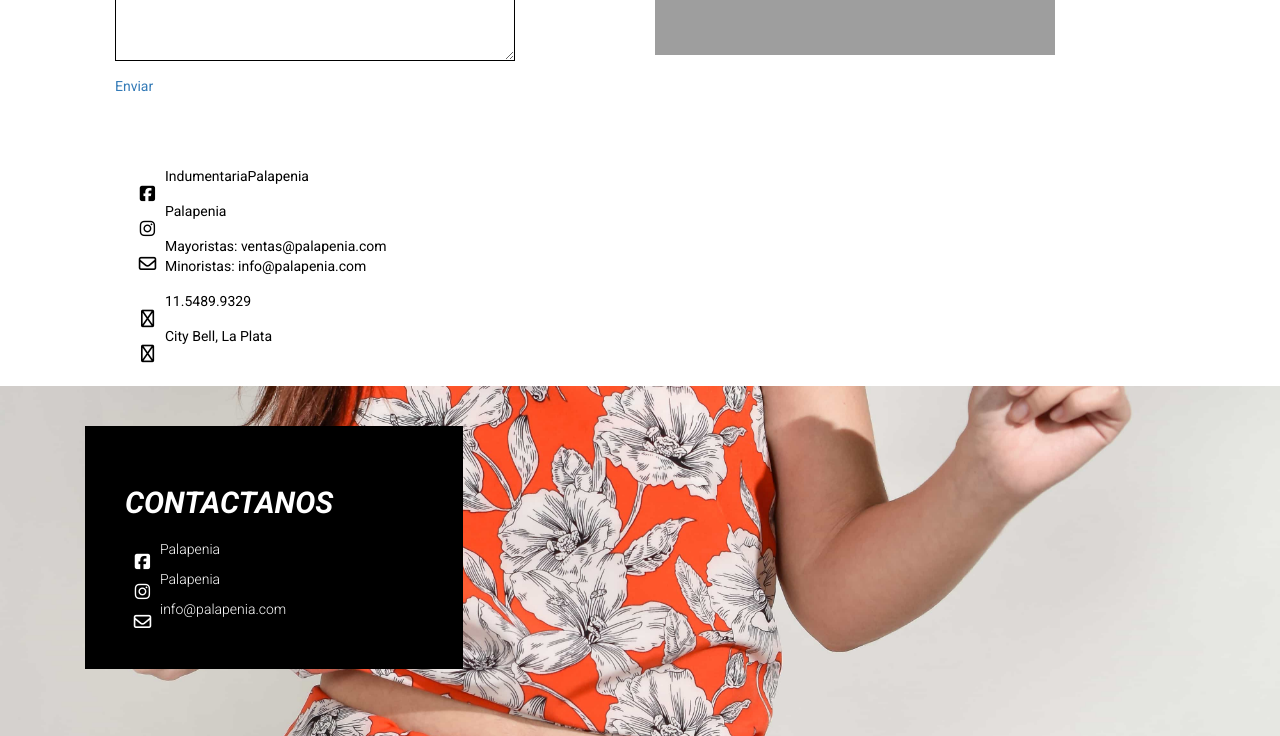
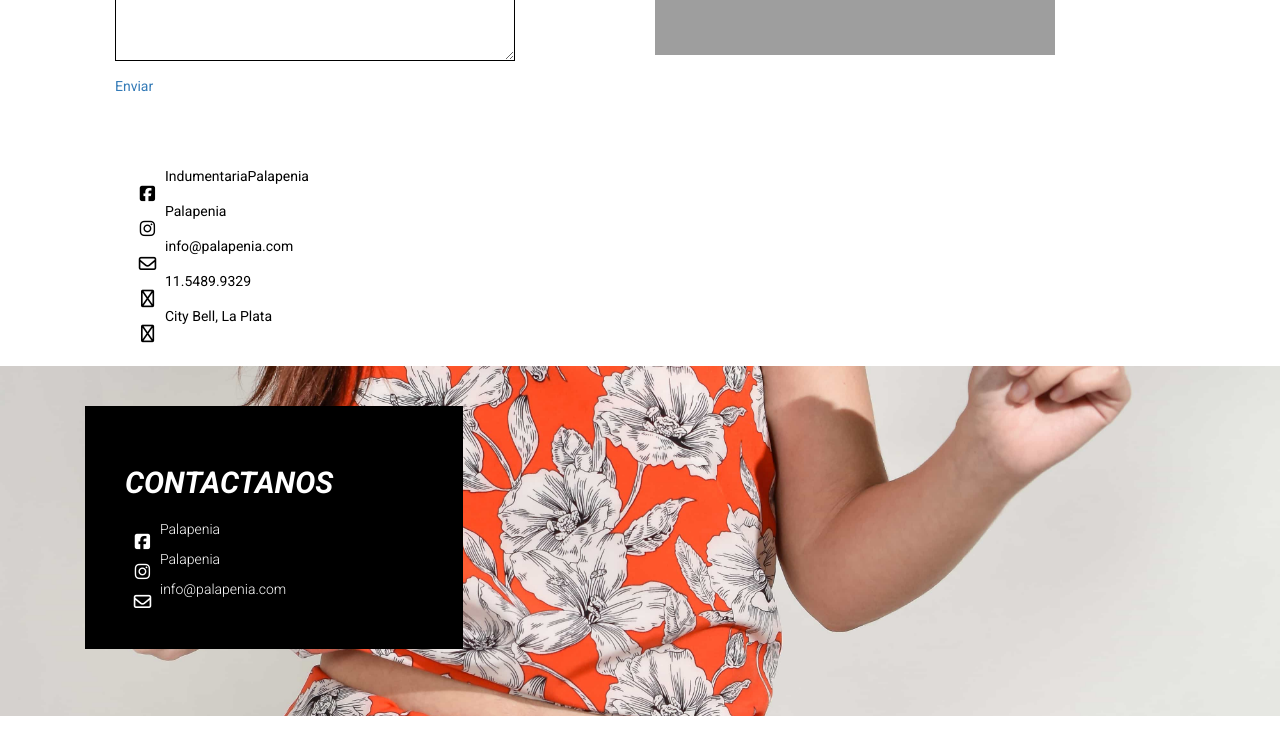
Before and after one commit to PiaZaniboni/Palapenia, a PHP site: page /palapenia/contacto.php in a window 1280 px wide. Shown: the part 496-1232 px from the top of the page. Run offline with PHP 8.4, Linux system fonts and the light colour scheme; data that the repository does not hold is empty; some libraries are stand-ins or nearby versions; grey boxes are pictures that could not be loaded.

Commit message:
contacto

```diff
--- a/contacto.php
+++ b/contacto.php
@@ -49,8 +49,8 @@
                             <li>
                                 <a href="">
                                     <i class="fa-li fa fa-envelope-o fa-lg" aria-hidden="true"></i>
-                                    Mayoristas: ventas@palapenia.com </br>
-                                    Minoristas: info@palapenia.com
+
+                                     info@palapenia.com
                                 </a>
                             </li>
                             <li>
```
